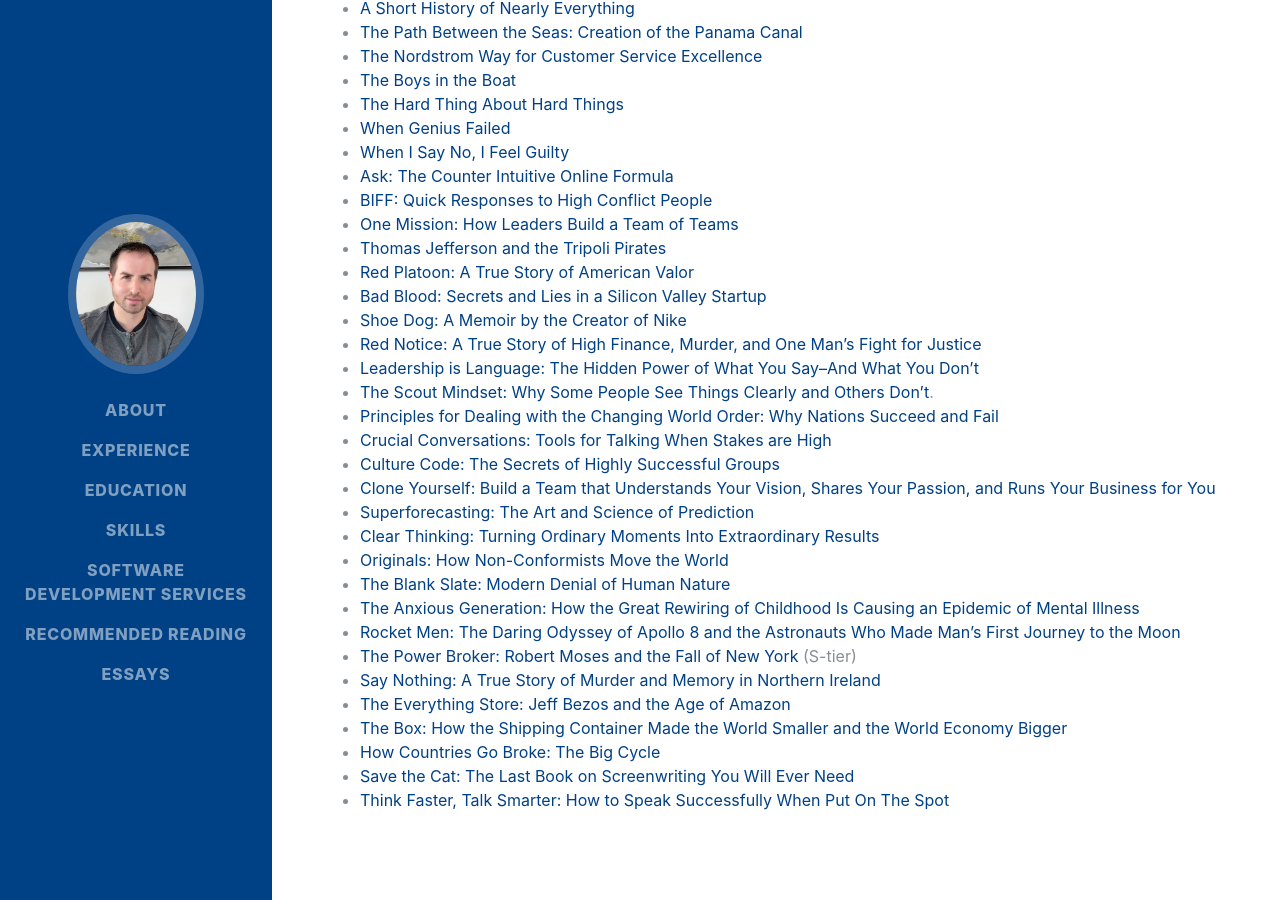
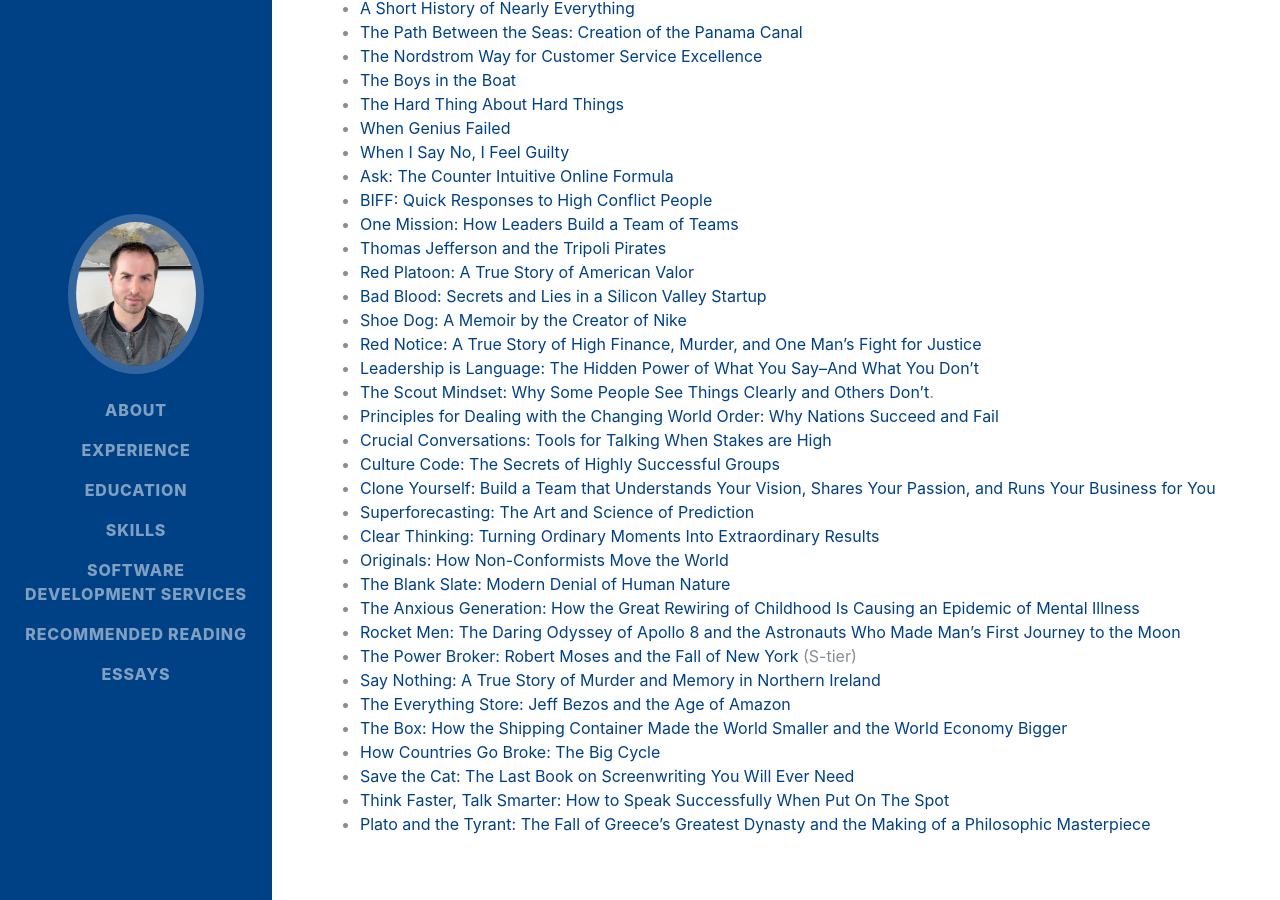
Before and after one commit to apexdodge/apexdodge.github.io, a Jekyll site: the page built from recommended-reading.md, in a window 1280 px wide and 900 px high, scrolled down 839 px. Built offline with Jekyll 4.4.1, drawn with Linux system fonts in a browser that asks for light colours; some web fonts are replaced.

Commit message:
Add new book recommendation to reading list

```diff
--- a/recommended-reading.md
+++ b/recommended-reading.md
@@ -74,3 +74,4 @@ bluth_page_subtitle:
   * [How Countries Go Broke: The Big Cycle](https://amzn.to/3KuVLwu)
   * [Save the Cat: The Last Book on Screenwriting You Will Ever Need](https://amzn.to/3WwmNpG)
   * [Think Faster, Talk Smarter: How to Speak Successfully When Put On The Spot](https://amzn.to/4nUeGPR)
+  * [Plato and the Tyrant: The Fall of Greece's Greatest Dynasty and the Making of a Philosophic Masterpiece](https://amzn.to/3YFFicx)
```
